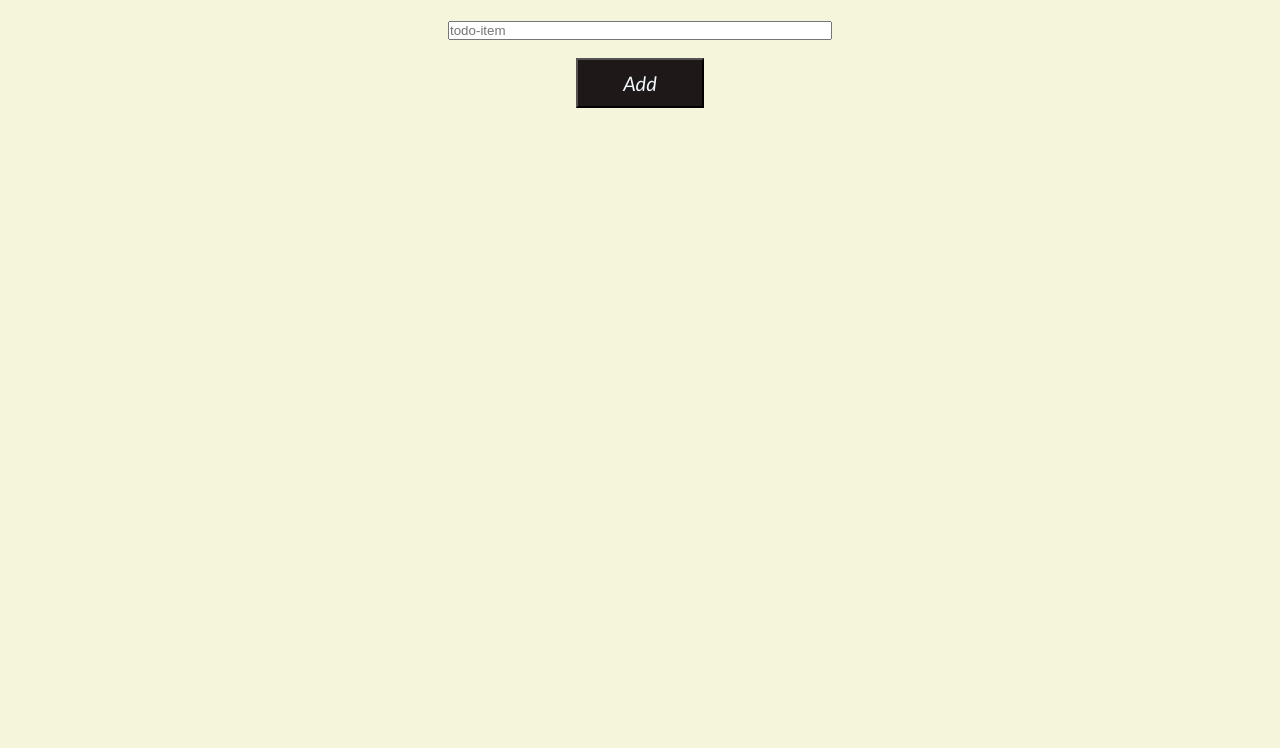
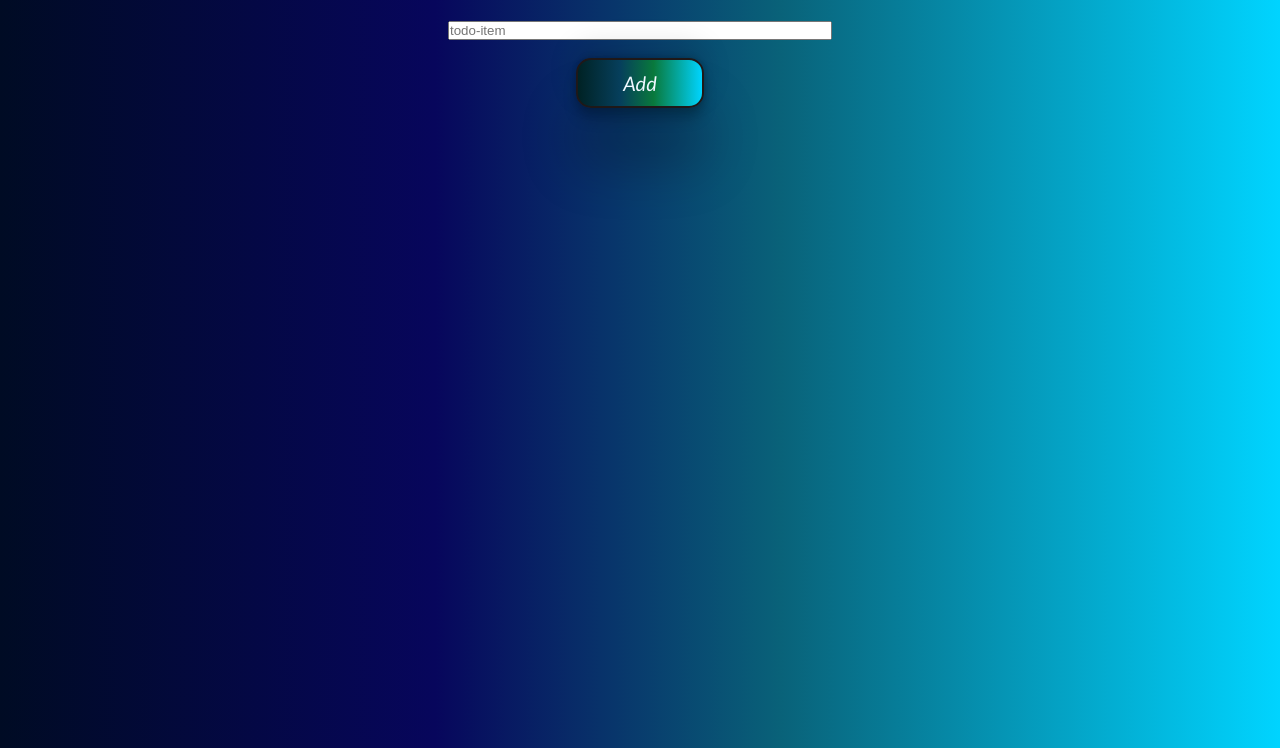
Before and after one commit to SachinSharma22/To-Do-List, a plain HTML site: page index.html in a window 1280 px wide. Shown: the part 52-800 px from the top of the page. Drawn offline with Linux system fonts and the light colour scheme.

Commit message:
Some changes on css

```diff
--- a/style.css
+++ b/style.css
@@ -6,7 +6,8 @@
 .container{
     height: 100vh;
     width: 100%;
-    background-color: beige;
+    background: rgb(0,11,36);
+    background: linear-gradient(90deg, rgba(0,11,36,1) 0%, rgba(7,6,92,1) 34%, rgba(9,98,121,1) 61%, rgba(0,212,255,1) 100%);
 }
 
 .row{
@@ -17,7 +18,8 @@
 }
 
 .form-group input{
-    background-color: #1f1818;
+    background: rgb(0,34,36);
+    background: linear-gradient(90deg, rgba(0,34,36,1) 0%, rgba(6,63,92,1) 34%, rgba(9,121,60,1) 61%, rgba(0,212,255,1) 100%);
     color: aliceblue;
     height: 50px;
     width: 30px;
@@ -25,13 +27,16 @@
     font-size: 20px;
     font-style: oblique;
     transition: .5s;
+    border: 2px solid  #1f1818;
+    border-radius: 15px;
+    box-shadow: rgba(0, 0, 0, 0.25) 0px 54px 55px, rgba(0, 0, 0, 0.12) 0px -12px 30px, rgba(0, 0, 0, 0.12) 0px 4px 6px, rgba(0, 0, 0, 0.17) 0px 12px 13px, rgba(0, 0, 0, 0.09) 0px -3px 5px;
 }
 
 .form-group input:hover{
     cursor: pointer;
     scale: 1.1;
-    border: 2px solid  #1f1818;
-    border-radius: 5px;
+    background: #fff;
+    color: #000;
 }
 
 #item_list{
```
